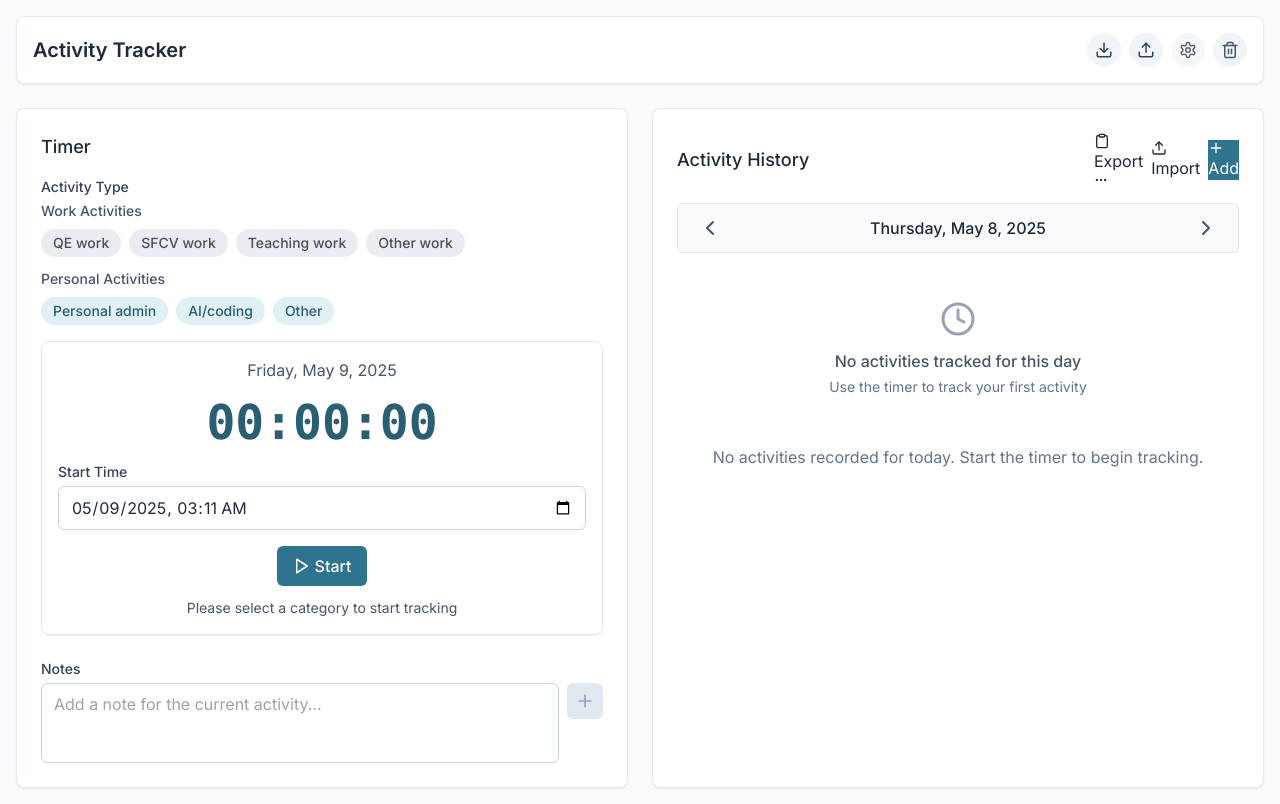
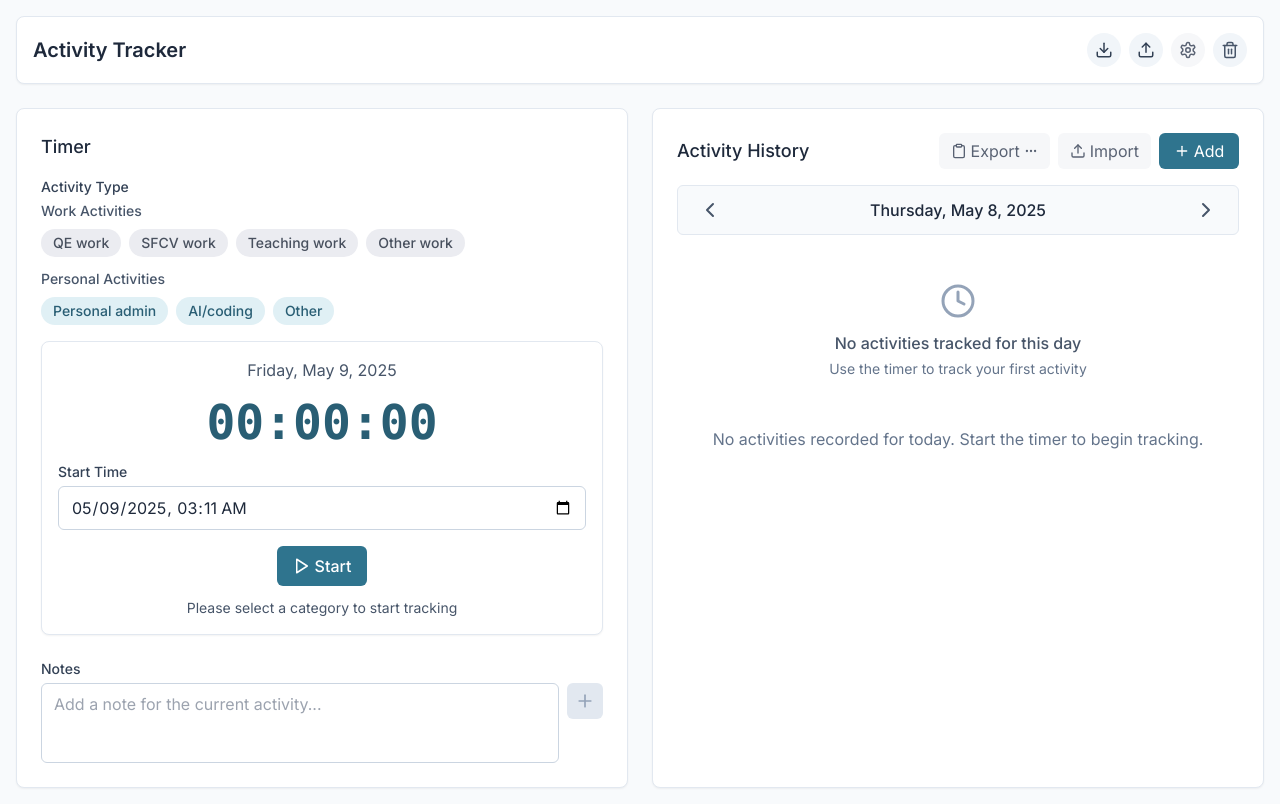
Before and after one commit to simondcohen/activitytracker, a React (Vite) app: page / in a window 1280 px wide. Built offline with nearby package versions, Linux system fonts and the light colour scheme.

Commit message:
Update index.css styles

```diff
--- a/src/index.css
+++ b/src/index.css
@@ -30,6 +30,10 @@ body {
     @apply bg-neutral-200 text-neutral-800 hover:bg-neutral-300 focus:ring-2 focus:ring-neutral-300 focus:ring-opacity-50;
   }
 
+  .btn-icon {
+    @apply flex items-center gap-1 px-3 py-1.5 bg-accent-50 text-accent-600 hover:bg-accent-100 rounded-md transition-colors min-w-[80px] justify-center;
+  }
+
   .card {
     @apply bg-white rounded-lg shadow-sm border border-neutral-200 p-4 transition-shadow duration-200 hover:shadow-md;
   }
```
